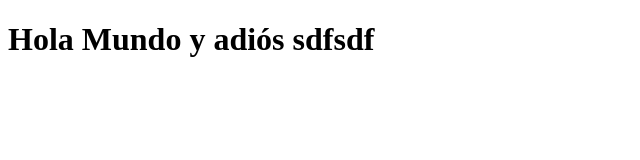
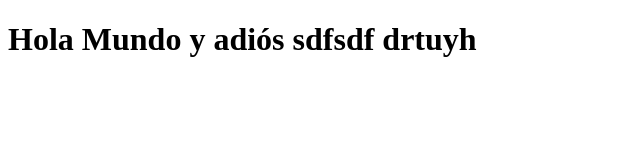
Before and after one commit to inmaOretania/gitterminal, a plain HTML site: page index.html in a window 1280 px wide. Shown: the whole page, without its empty margins (0-640 px from the left). Drawn offline with Linux system fonts and the light colour scheme.

Commit message:
Otro commit mas

```diff
--- a/index.html
+++ b/index.html
@@ -6,6 +6,6 @@
     <title>Document</title>
 </head>
 <body>
-    <h1>Hola Mundo y adiós sdfsdf</h1>
+    <h1>Hola Mundo y adiós sdfsdf drtuyh</h1>
 </body>
 </html>
```
